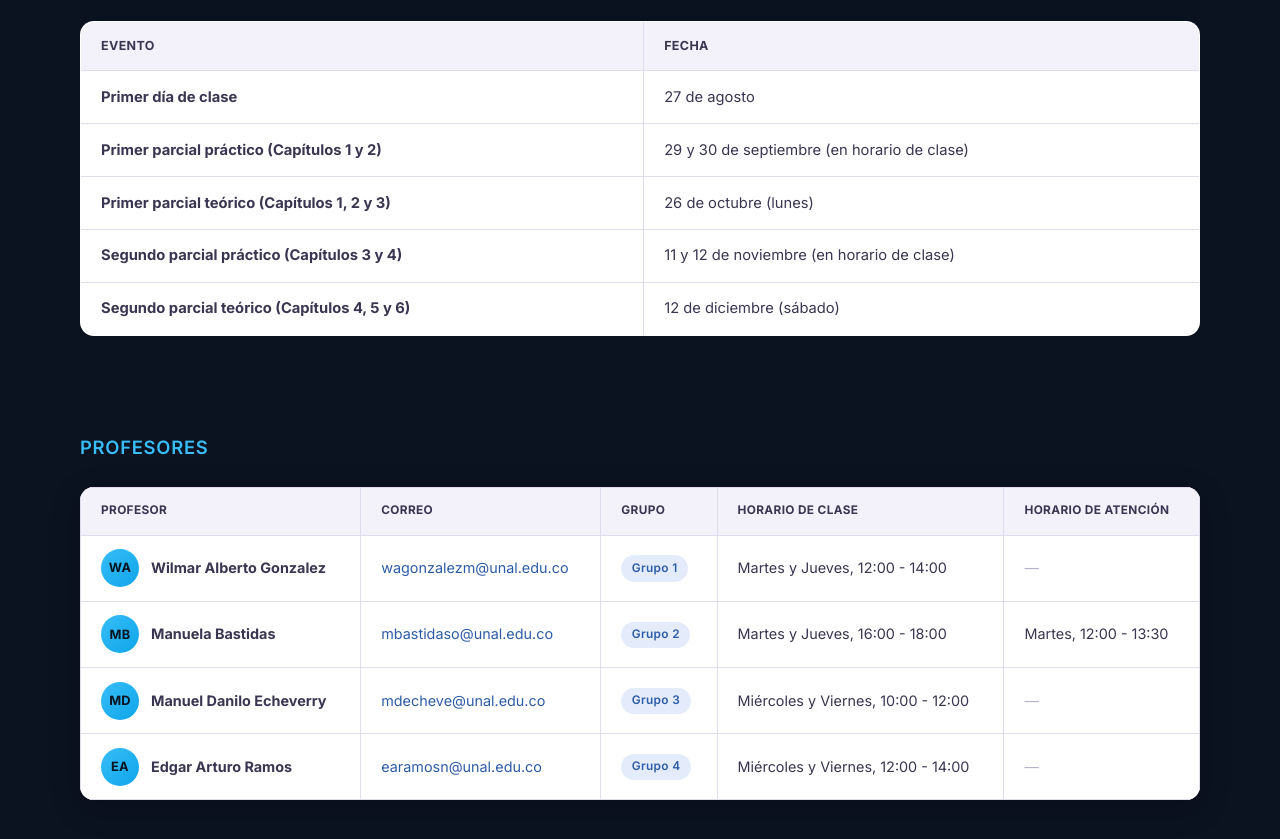
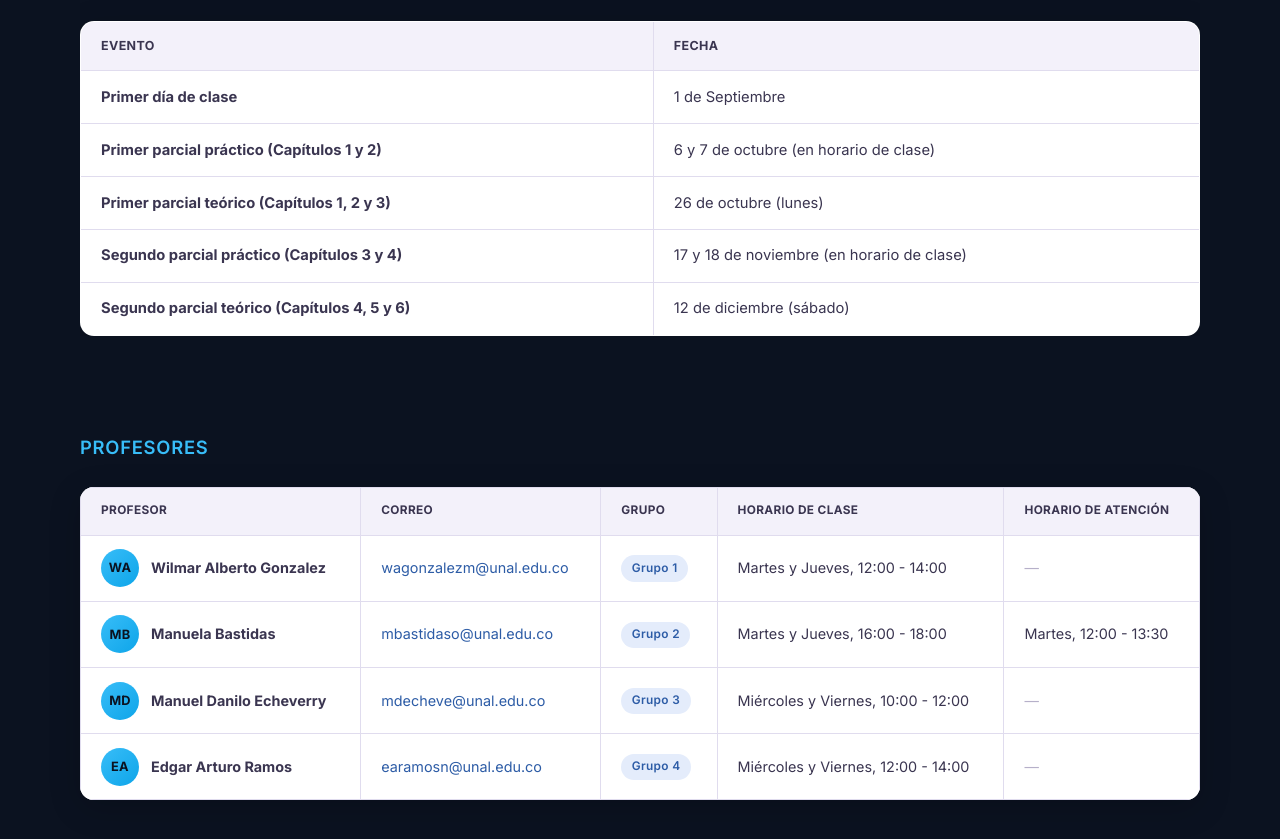
Before and after one commit to WilmarAGM/Curso_Metodos_Numericos, a website built with Vite: page index.html in a window 1280 px wide. Shown: the part 1072-1911 px from the top of the page. Built offline with nearby package versions, Linux system fonts and the light colour scheme.

Commit message:
fixing dates

```diff
--- a/index.html
+++ b/index.html
@@ -81,11 +81,11 @@
         <tbody>
             <tr>
                 <td>Primer día de clase</td>
-                <td>27 de agosto</td>
+                <td>1 de Septiembre</td>
             </tr>
             <tr>
                 <td>Primer parcial práctico (Capítulos 1 y 2)</td>
-                <td>29 y 30 de septiembre (en horario de clase)</td>
+                <td>6 y 7 de octubre (en horario de clase)</td>
             </tr>
             <tr>
                 <td>Primer parcial teórico (Capítulos 1, 2 y 3)</td>
@@ -93,7 +93,7 @@
             </tr>
             <tr>
                 <td>Segundo parcial práctico (Capítulos 3 y 4)</td>
-                <td>11 y 12 de noviembre (en horario de clase)</td>
+                <td>17 y 18 de noviembre (en horario de clase)</td>
             </tr>
             <tr>
                 <td>Segundo parcial teórico (Capítulos 4, 5 y 6)</td>
```
